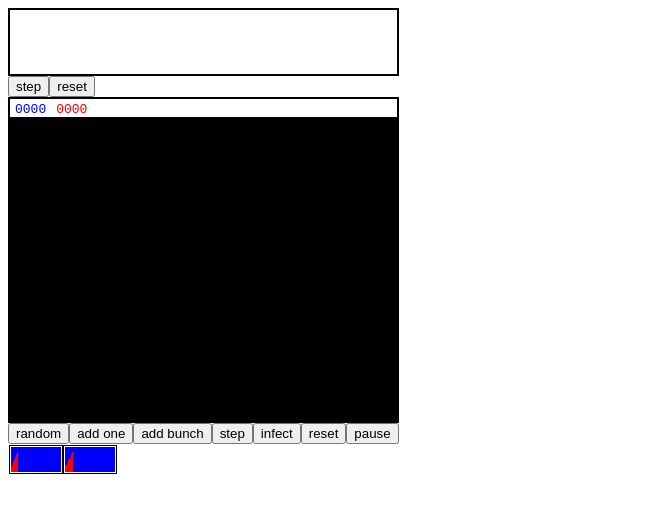
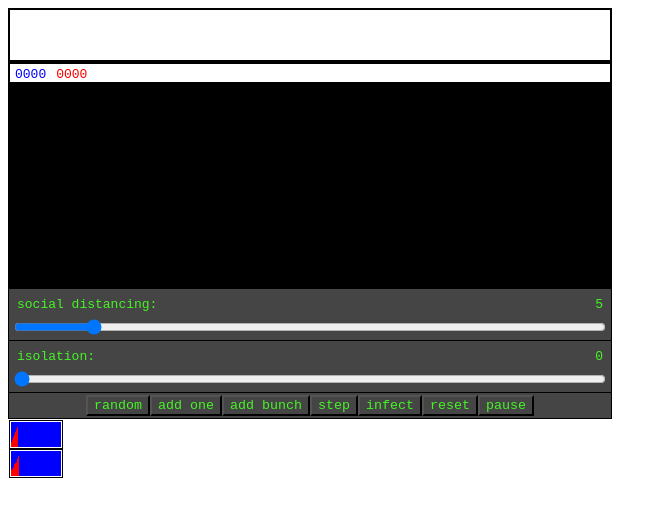
Before and after one commit to bkirkby/ReactBoids, a React (Create React App) app: page / in a window 1280 px wide. Shown: the top 516 px of the page, without its empty margins (0-667 px from the left). Built offline with nearby package versions, Linux system fonts and the light colour scheme.

Commit message:
implement social distancing and isolation sliders

```diff
--- a/src/App.js
+++ b/src/App.js
@@ -1,4 +1,4 @@
-import React, { useEffect, useState } from "react";
+import React, { useEffect, useState, useCallback } from "react";
 import "./styles.css";
 
 import BirdCanvas from "./BirdCanvas";
@@ -10,9 +10,10 @@ export default function App() {
   const [boidsNormalCtx, setBoidsNormalCtx] = useState();
   // const [boidsSDCtx, setBoidsSDCtx] = useState();
   // const [boidsIsolationCtx, setBoidsIsolationCtx] = useState();
-  const [canvasWidth] = useState(300);
+  const [canvasWidth] = useState(600);
   const [canvasHeight] = useState(200);
   const [boidsNormal, setBoidsNormal] = useState([]);
+  const [resetCbs, setResetCbs] = useState([]);
   // const [boidsSD, setBoidsSD] = useState([]);
   // const [boidsIsolation, setBoidsIsolation] = useState([]);
 
@@ -34,6 +35,16 @@ export default function App() {
     return ret + num;
   };
 
+  const addResetListener = useCallback(rl => {
+    setResetCbs(rcb => [...rcb, rl]);
+  }, []);
+
+  const reset = () => {
+    resetCbs.forEach(f => {
+      f();
+    });
+  };
+
   return (
     <div className="app">
       <div className="normalContainer">
@@ -42,6 +53,7 @@ export default function App() {
           canvasWidth={canvasWidth}
           canvasHeight={50}
           id={"graphCanvas-normal"}
+          addResetListener={addResetListener}
         />
         <div className="counters" style={{ flexBasis: canvasWidth }}>
           <span className="normal">{zeroFill(boidsNormal.length)}</span>
@@ -61,70 +73,11 @@ export default function App() {
             canvasHeight={canvasHeight}
             boids={boidsNormal}
             setBoids={setBoidsNormal}
+            resetCallback={reset}
           />
         </div>
         <SimulationHistory />
       </div>
-      {/*<div className="sdContainer">
-        <h2>social distancing</h2>
-        <GraphCanvas
-          boids={boidsSD}
-          canvasWidth={canvasWidth}
-          canvasHeight={50}
-          id={"graphCanvas-sd"}
-        />
-        <div className="counters" style={{ flexBasis: canvasWidth }}>
-          <span className="normal">{zeroFill(boidsSD.length)}</span>
-          <span className="infected">
-            {zeroFill(boidsSD.filter(b => b.state === "infected").length)}
-          </span>
-        </div>
-        <div className="boidContainer">
-          <BirdCanvas
-            id="boidsCanvas-sd"
-            canvasWidth={canvasWidth}
-            canvasHeight={canvasHeight}
-          />
-          <Swarm
-            boidsCtx={boidsSDCtx}
-            canvasWidth={canvasWidth}
-            canvasHeight={canvasHeight}
-            boids={boidsSD}
-            setBoids={setBoidsSD}
-          />
-        </div>
-      </div>
-      <div className="isoContainer">
-        <h2>isolation</h2>
-        <GraphCanvas
-          boids={boidsIsolation}
-          canvasWidth={canvasWidth}
-          canvasHeight={50}
-          id={"graphCanvas-isolation"}
-        />
-        <div className="counters" style={{ flexBasis: canvasWidth }}>
-          <span className="normal">{zeroFill(boidsIsolation.length)}</span>
-          <span className="infected">
-            {zeroFill(
-              boidsIsolation.filter(b => b.state === "infected").length
-            )}
-          </span>
-        </div>
-        <div className="boidContainer">
-          <BirdCanvas
-            id="boidsCanvas-isolation"
-            canvasWidth={canvasWidth}
-            canvasHeight={canvasHeight}
-          />
-          <Swarm
-            boidsCtx={boidsIsolationCtx}
-            canvasWidth={canvasWidth}
-            canvasHeight={canvasHeight}
-            boids={boidsIsolation}
-            setBoids={setBoidsIsolation}
-          />
-            </div>
-      </div>*/}
     </div>
   );
 }
--- a/src/BirdCanvas.js
+++ b/src/BirdCanvas.js
@@ -8,7 +8,8 @@ export default function BirdCanvas(props) {
       height={props.canvasHeight}
       style={{
         backgroundColor: "black",
-        flexBasis: props.canvasWidth + "px"
+        flexBasis: props.canvasWidth + "px",
+        maxHeight: props.canvasHeight
       }}
     />
   );
--- a/src/GraphCanvas.js
+++ b/src/GraphCanvas.js
@@ -1,9 +1,22 @@
 import React, { useEffect, useState, useCallback } from "react";
 
-export default function GraphCanvas({ canvasWidth, canvasHeight, boids, id }) {
+export default function GraphCanvas({
+  canvasWidth,
+  canvasHeight,
+  boids,
+  id,
+  addResetListener
+}) {
   const [ctx, setCtx] = useState();
   const [boidGraph, setBoidGraph] = useState([]); // {numInfected:0, numNormal:0}
   const [lastGraphUpdate, setLastGraphUpdate] = useState(Date.now());
+
+  useEffect(() => {
+    addResetListener(() => {
+      //ctx.clearRect(0, 0, canvasWidth, canvasHeight);
+      setBoidGraph([]);
+    });
+  }, [addResetListener]);
 
   useEffect(() => {
     // drawGraph
@@ -34,22 +47,22 @@ export default function GraphCanvas({ canvasWidth, canvasHeight, boids, id }) {
     }
   }, [ctx, boidGraph, canvasHeight, canvasWidth]);
 
-  const handleStepBoidGraph = e => {
-    e.preventDefault();
-    const numInfected = boids.filter(b => b.state === "infected").length;
-    const numTotal = boids.length;
-    if (numInfected < numTotal) {
-      setBoidGraph(boidGraph => {
-        return [
-          ...boidGraph,
-          {
-            numNormal: numTotal,
-            numInfected: numInfected
-          }
-        ];
-      });
-    }
-  };
+  // const handleStepBoidGraph = e => {
+  //   e.preventDefault();
+  //   const numInfected = boids.filter(b => b.state === "infected").length;
+  //   const numTotal = boids.length;
+  //   if (numInfected < numTotal) {
+  //     setBoidGraph(boidGraph => {
+  //       return [
+  //         ...boidGraph,
+  //         {
+  //           numNormal: numTotal,
+  //           numInfected: numInfected
+  //         }
+  //       ];
+  //     });
+  //   }
+  // };
 
   const shouldUpdateBoidGraph = useCallback(() => {
     const graphUpdateInterval = 60;
@@ -101,7 +114,7 @@ export default function GraphCanvas({ canvasWidth, canvasHeight, boids, id }) {
   return (
     <div className="graphContainer">
       <canvas id={id} width={canvasWidth} height={canvasHeight} />
-      <div>
+      {/*<div>
         <button onClick={handleStepBoidGraph}>step</button>
         <button
           onClick={() => {
@@ -110,7 +123,7 @@ export default function GraphCanvas({ canvasWidth, canvasHeight, boids, id }) {
         >
           reset
         </button>
-      </div>
+        </div>*/}
     </div>
   );
 }
--- a/src/Swarm.js
+++ b/src/Swarm.js
@@ -14,11 +14,14 @@ export default function Swarm({
   canvasWidth,
   canvasHeight,
   boids,
-  setBoids
+  setBoids,
+  resetCallback
 }) {
   const [step, setStep] = useState(1);
   const [boidId, setBoidId] = useState(3);
   const [infectionRadius, setInfectionRadius] = useState(8);
+  const [sdFactor, setSdFactor] = useState(5);
+  const [isolationFactor, setIsolationFactor] = useState(0);
   const [isPaused, setIsPaused] = useState(false);
   const clearCanvas = useCallback(() => {
     if (boidsCtx) {
@@ -74,7 +77,11 @@ export default function Swarm({
       if (neighbors && neighbors.length > 0) {
         const cohesionHeading = calcCohesionHeading(boid, neighbors);
         const alignmentHeading = calcAlignmentHeading(neighbors);
-        const separationHeading = calcSeparationHeading(boid, neighbors);
+        const separationHeading = calcSeparationHeading(
+          boid,
+          neighbors,
+          sdFactor
+        );
 
         // check infection
         const infectedCloseNeighbors = neighbors.filter(neighbor => {
@@ -140,7 +147,14 @@ export default function Swarm({
         state
       };
     },
-    [canvasHeight, canvasWidth, getNeighbors, infectionRadius, isPaused]
+    [
+      canvasHeight,
+      canvasWidth,
+      getNeighbors,
+      infectionRadius,
+      isPaused,
+      sdFactor
+    ]
   );
 
   const handleStep = useCallback(() => {
@@ -168,6 +182,19 @@ export default function Swarm({
       })
     );
   };
+
+  const getBoidSpeed = () => Math.floor(Math.random() * (6 - 2 + 1) + 4);
+
+  useEffect(() => {
+    // isolation
+    const factor = isolationFactor / 100;
+
+    setBoids(boids => {
+      return boids.map(b => {
+        return { ...b, speed: Math.random() < factor ? 0 : getBoidSpeed() };
+      });
+    });
+  }, [isolationFactor, setBoids]);
 
   useEffect(() => {
     // setup code here
@@ -202,6 +229,8 @@ export default function Swarm({
     const bunch = 50;
     const radius = 1;
     let newBoids = [];
+    const isoFactor = isolationFactor / 100;
+
     for (let i = 0; i < bunch; i++) {
       newBoids.push({
         id: boidId + i,
@@ -209,7 +238,7 @@ export default function Swarm({
         y: Math.random() * canvasHeight,
         radius: radius,
         heading: Math.random() * 2 * Math.PI - Math.PI,
-        speed: Math.floor(Math.random() * (6 - 2 + 1) + 4),
+        speed: Math.random() < isoFactor ? 0 : getBoidSpeed(),
         vision: 35,
         radialSpeed: Math.PI / 21,
         state: "normal"
@@ -221,6 +250,8 @@ export default function Swarm({
 
   const handleAddOne = () => {
     const radius = 1;
+    const isoFactor = isolationFactor / 100;
+
     setBoids([
       ...boids,
       {
@@ -229,7 +260,7 @@ export default function Swarm({
         y: Math.random() * canvasHeight,
         radius: radius,
         heading: Math.random() * 2 * Math.PI - Math.PI,
-        speed: Math.floor(Math.random() * (6 - 2 + 1) + 3),
+        speed: Math.random() < isoFactor ? 0 : getBoidSpeed(),
         vision: 35,
         radialSpeed: Math.PI / 15,
         state: "normal" // normal, infected, immune
@@ -239,7 +270,7 @@ export default function Swarm({
   };
 
   return (
-    <>
+    <div className="swarmControl">
       {boids.map(boid => (
         <Boid
           key={boid.id}
@@ -253,17 +284,62 @@ export default function Swarm({
           //vision={boid.vision}
         />
       ))}
-      <div>
+      <div className="swarmSliders">
+        <div className="sliderContainer">
+          <div className="sliderLabel">
+            <span>social distancing:</span>
+            <span>{sdFactor}</span>
+          </div>
+          <input
+            onChange={e => {
+              e.preventDefault();
+              setSdFactor(Number(e.target.value));
+            }}
+            id="sdSlider"
+            type="range"
+            min="0"
+            max="40"
+            step="5"
+            value={sdFactor}
+          />
+        </div>
+        <div className="sliderContainer">
+          <div className="sliderLabel">
+            <span>isolation: </span>
+            <span>{isolationFactor}</span>
+          </div>
+          <input
+            onChange={e => {
+              e.preventDefault();
+              setIsolationFactor(Number(e.target.value));
+            }}
+            id="isolationSlider"
+            type="range"
+            min="0"
+            max="100"
+            step="1"
+            value={isolationFactor}
+          />
+        </div>
+      </div>
+      <div className="swarmButtonsContainer">
         <button onClick={handleRandomClick}>random</button>
         <button onClick={handleAddOne}>add one</button>
         <button onClick={handleAddBunch}>add bunch</button>
         <button onClick={handleStep}>step</button>
         <button onClick={handleInfect}>infect</button>
-        <button onClick={() => setBoids([])}>reset</button>
+        <button
+          onClick={e => {
+            resetCallback();
+            setBoids([]);
+          }}
+        >
+          reset
+        </button>
         <button onClick={() => setIsPaused(!isPaused)}>
           {isPaused ? "resume" : "pause"}
         </button>
       </div>
-    </>
+    </div>
   );
 }
--- a/src/boidsUtils.js
+++ b/src/boidsUtils.js
@@ -34,8 +34,8 @@ export const calcCohesionHeading = (boid, neighbors) => {
   return Math.atan2(avgPosition.y - boid.y, avgPosition.x - boid.x);
 };
 
-export const calcSeparationHeading = (boid, neighbors) => {
-  const separationRadius = 15; //0,10,20,30,40
+export const calcSeparationHeading = (boid, neighbors, separationRadius) => {
+  //const separationRadius = 15; //0,10,20,30,40
   if (!neighbors || neighbors.length <= 0) {
     return null;
   }
--- a/src/styles.css
+++ b/src/styles.css
@@ -1,6 +1,12 @@
 .App {
   font-family: monospace;
   text-align: center;
+}
+
+button {
+  font-family: monospace;
+  color: #45f525;
+  background-color: #454545;
 }
 
 h2 {
@@ -32,11 +38,11 @@ h2 {
 .normalContainer .sdContainer .isoContainer {
   display: flex;
   flex-flow: row wrap;
-  flex-basis: 600px;
-  max-width: 600px;
 }
 
 .simulationHistoryContainer {
+  display: flex;
+  flex-flow: column wrap;
   padding: 1px;
 }
 
@@ -61,3 +67,34 @@ svg {
   border: 1px solid black;
   padding: 1px;
 }
+
+div.swarmSliders {
+  display: flex;
+  flex-flow: column wrap;
+}
+
+div.sliderContainer {
+  display: flex;
+  flex-flow: column;
+  justify-content: space-around;
+  border-top: 1px solid black;
+  border-right: 1px solid black;
+  border-left: 1px solid black;
+  background-color: #454545;
+  color: #45f525;
+  padding: 3px;
+}
+
+div.sliderLabel {
+  display: flex;
+  flex-flow: row;
+  justify-content: space-between;
+}
+
+div.swarmButtonsContainer {
+  display: flex;
+  justify-content: center;
+  border: 1px solid black;
+  padding: 2px;
+  background-color: #454545;
+}
```
